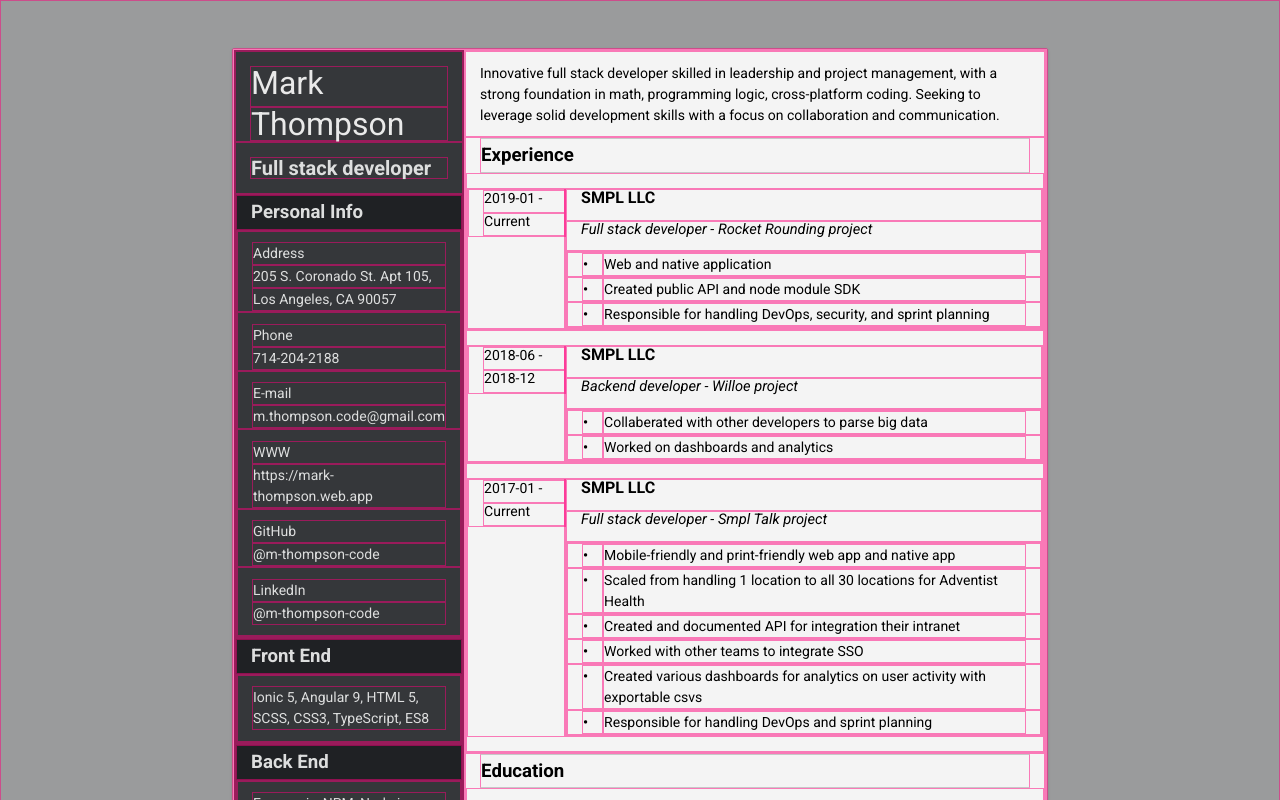
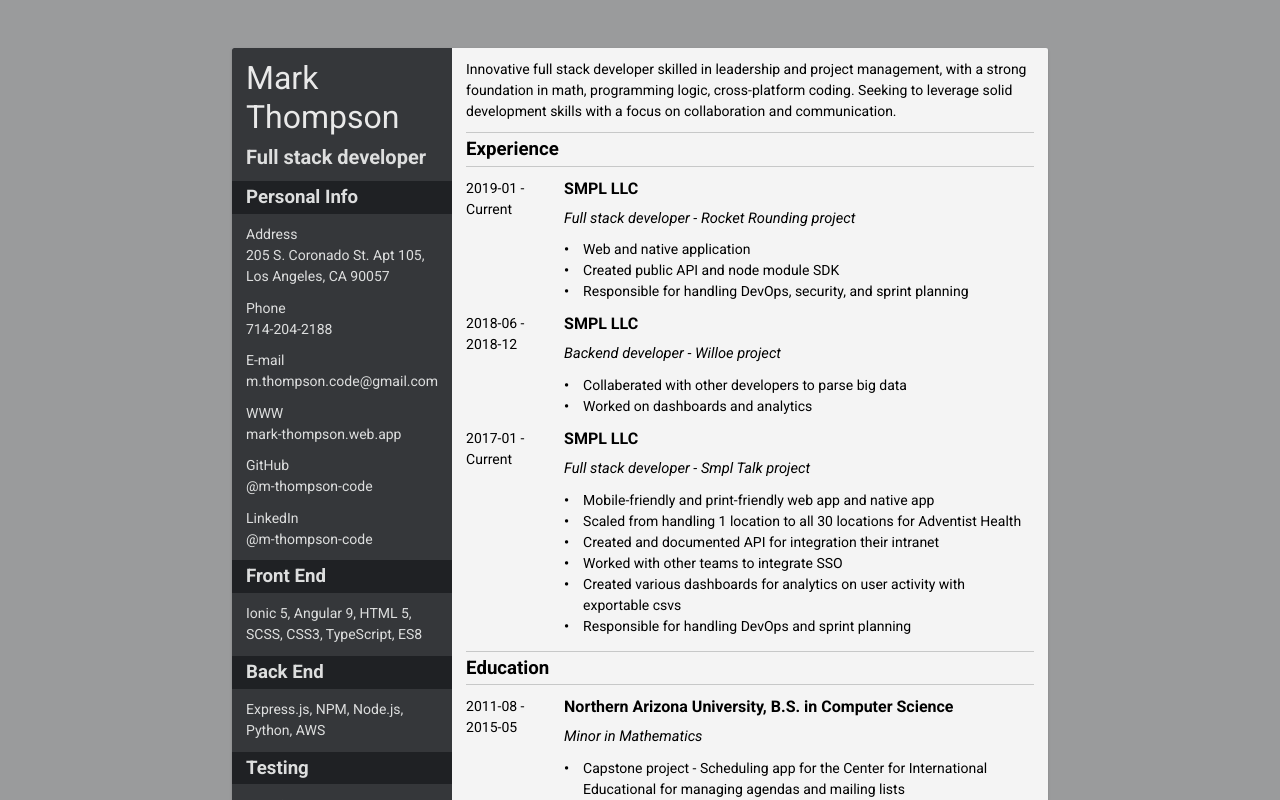
Before and after one commit to m-thompson-code/resume, an Angular app: page / in a window 1280 px wide. Shown: the top 800 px of the page. Built offline with nearby package versions, Linux system fonts and the light colour scheme.

Commit message:
updated some stuff, made a deploy npm script

```diff
--- a/package.json
+++ b/package.json
@@ -5,6 +5,7 @@
     "ng": "ng",
     "start": "ng serve --open --progress",
     "build": "ng build --c=production --aot",
+    "deploy": "npm run build && firebase use resume && firebase deploy && firebase use personal && firebase deploy",
     "test": "ng test",
     "lint": "ng lint",
     "e2e": "ng e2e"
--- a/src/app/app.component.scss
+++ b/src/app/app.component.scss
@@ -185,7 +185,7 @@
     }
 }
 
-// For testing padding, margins, line-height
-* {
-    border: 1px solid rgba(255, 0, 125, .5);
-}
+// // For testing padding, margins, line-height
+// * {
+//     border: 1px solid rgba(255, 0, 125, .5);
+// }
--- a/src/app/app.component.ts
+++ b/src/app/app.component.ts
@@ -48,7 +48,7 @@ export class AppComponent implements OnInit {
                     ['E-mail',
                     'm.thompson.code@gmail.com'],
                     ['WWW',
-                    'https://mark-thompson.web.app'],
+                    'mark-thompson.web.app'],
                     ['GitHub',
                     '@m-thompson-code'],
                     ['LinkedIn',
```
Also changed, not shown: 1 other file (tests, documents, lock files or other folders).
